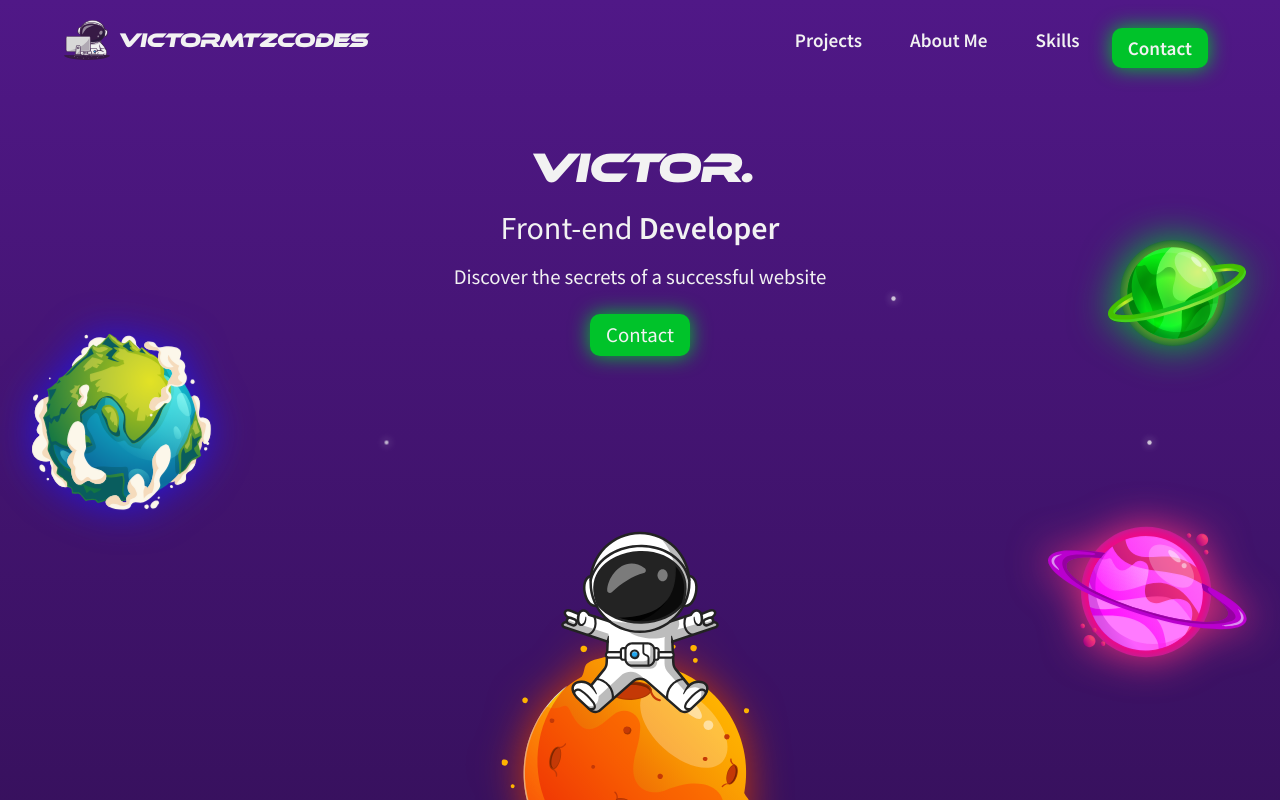
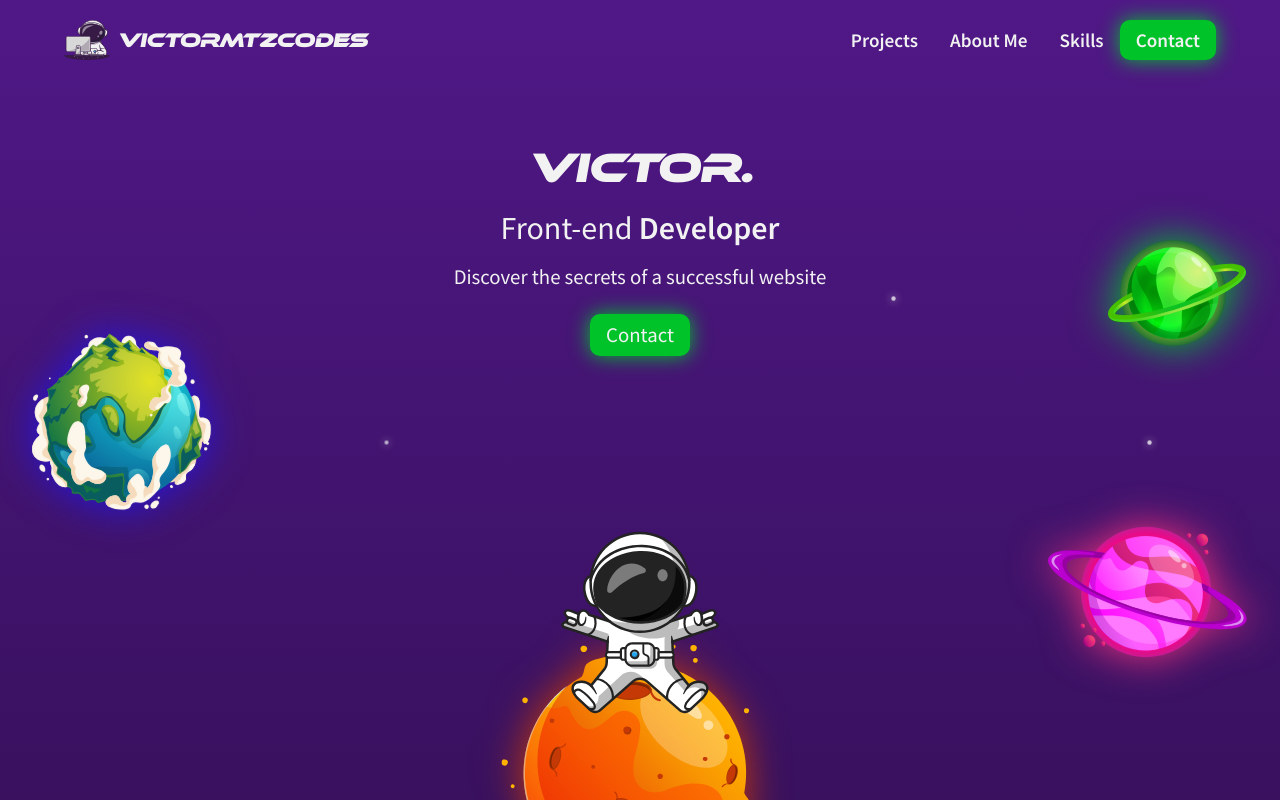
Before and after one commit to VictorMMartinezJr/Portfolio-v2, a React (Create React App) app: page / in a window 1280 px wide. Shown: the top 800 px of the page. Built offline with nearby package versions, Linux system fonts and the light colour scheme.

Commit message:
added skip to main content nav-link for accessibility

```diff
--- a/src/components/Navbar/Navbar.css
+++ b/src/components/Navbar/Navbar.css
@@ -18,12 +18,29 @@
 .navbar-name {
   display: flex;
   align-items: center;
+  position: relative;
 }
 .navbar-logo {
   height: 40px;
 }
 .name {
   display: none;
+}
+.skip-link {
+  position: absolute;
+  opacity: 0;
+  pointer-events: none;
+}
+.skip-link:focus {
+  top: 100%;
+  opacity: 1;
+  pointer-events: all;
+  white-space: nowrap;
+  text-decoration: none;
+  color: var(--white);
+  outline: 2px solid #00c32a;
+  border-radius: 10px;
+  padding: 0.5rem;
 }
 /**** Burger Icon ****/
 .burger {
@@ -65,14 +82,22 @@
   z-index: 2;
 }
 .nav-link {
+  text-decoration: none;
   list-style: none;
+  color: var(--white);
   padding: 0.5rem 0.8rem;
   font-weight: 600;
   cursor: pointer;
   margin: 0.5rem;
 }
+.nav-link:focus {
+  outline: 2px solid #00c32a;
+  border-radius: 10px;
+}
 .contact-link {
   margin-bottom: 1rem;
+  border: none;
+  font-family: inherit;
 }
 .navbar-links.active {
   opacity: 1;
@@ -111,6 +136,7 @@
   .nav-link {
     font-size: 1.2rem;
     padding: 0.5rem 1rem;
+    margin: 0;
   }
   .contact-link {
     margin-bottom: 0;
--- a/src/components/Navbar/index.js
+++ b/src/components/Navbar/index.js
@@ -14,6 +14,13 @@ const Navbar = () => {
         <div className="navbar-name">
           <img src={Astronaut} alt="" className="navbar-logo" />
           <p className="name">VictorMtzCodes</p>
+          <a
+            href="#main-content"
+            className="skip-link"
+            aria-label="Skip to main content"
+          >
+            Skip to main content
+          </a>
         </div>
         {/****************
          ** Burger Icon **
@@ -27,18 +34,18 @@ const Navbar = () => {
          ** Links **
          ****************/}
         <ul className={`navbar-links ${navOpen ? "active" : ""}`}>
-          <li className="nav-link">
-            <a>Projects</a>
-          </li>
-          <li className="nav-link">
-            <a>About Me</a>
-          </li>
-          <li className="nav-link">
-            <a>Skills</a>
-          </li>
-          <li className="nav-link contact-link contact-btn">
-            <a>Contact</a>
-          </li>
+          <a href="#" className="nav-link">
+            <li>Projects</li>
+          </a>
+          <a href="#" className="nav-link">
+            <li>About Me</li>
+          </a>
+          <a href="#" className="nav-link">
+            <li>Skills</li>
+          </a>
+          <button className="nav-link contact-link contact-btn">
+            <li>Contact</li>
+          </button>
         </ul>
       </nav>
     </>
```
